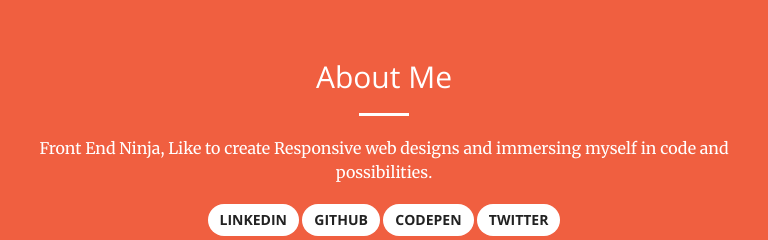
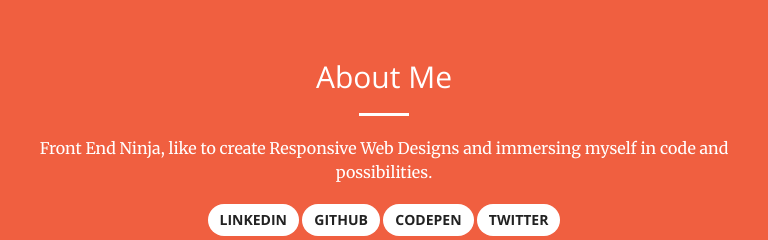
Before and after one commit to punitha7/punitha.github.io, a website: page index.html in a window 1280 px wide. Shown: the part 840-1080 px from the top of the page, 256-1024 px from the left. Drawn offline with nearby package versions, Linux system fonts and the light colour scheme.

Commit message:
Update index.html

```diff
--- a/index.html
+++ b/index.html
@@ -86,7 +86,7 @@
           <div class="col-lg-8 col-lg-offset-2 text-center">
             <h2 class="section-heading">About Me</h2>
             <hr class="light">
-           <p> Front End Ninja, Like to create Responsive web designs and immersing myself in code and possibilities.</p>
+           <p> Front End Ninja, like to create Responsive Web Designs and immersing myself in code and possibilities.</p>
             <a class="btn btn-default btn-md" href="https://linkedin.com/in/punitha-manjunath-b26b299b">LinkedIn</a>
             <a class="btn btn-default btn-md" href="https://github.com/punitha7">Github</a>
             <a class="btn btn-default btn-md" href="http://codepen.io/punitha7/">CodePen</a>
```
